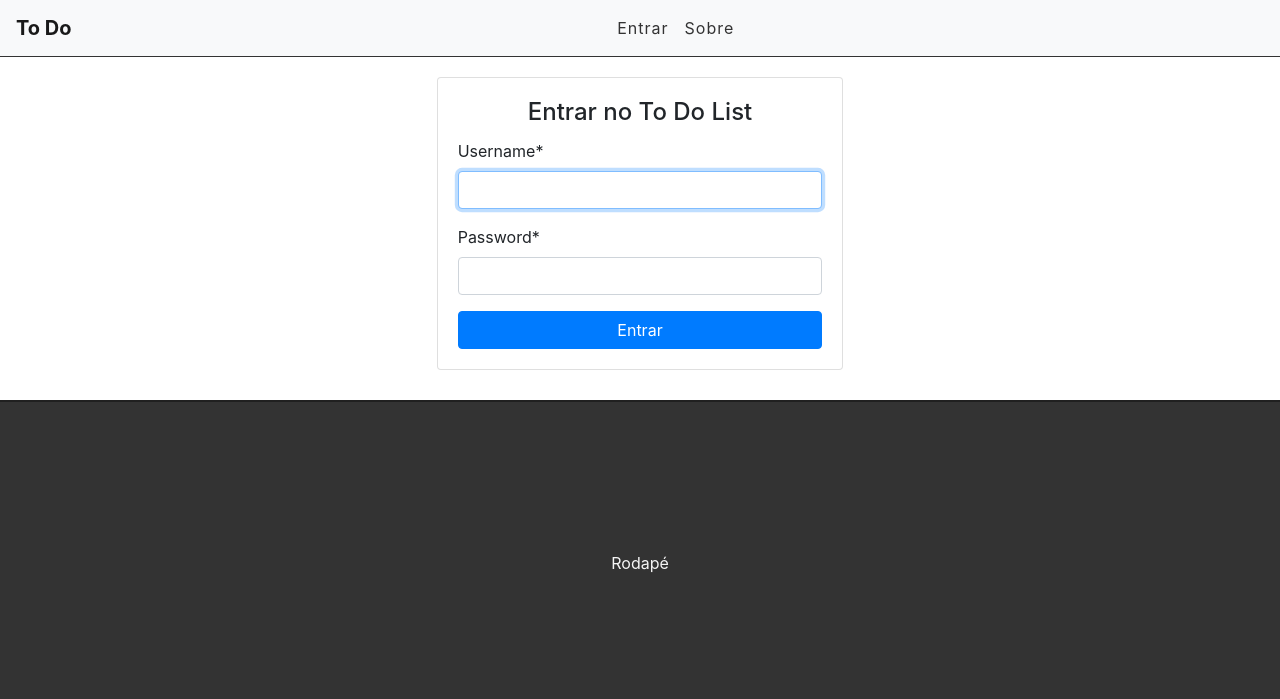
After one commit to cwta01/ToDo, a Django app: page /accounts/login/ in a window 1280 px wide. The commit adds this page. Shown: the top 699 px of the page. Run offline with Django 3.2, Linux system fonts and the light colour scheme; some libraries are stand-ins or nearby versions.

Commit message:
aula 14 e 15

```diff
--- a/todo/tasks/static/css/styles.css
+++ b/todo/tasks/static/css/styles.css
@@ -49,6 +49,7 @@
     position:absolute;
     top: 12px;
     right: 26px;
+    cursor: pointer;
 }
 
 .search-div {
@@ -131,3 +132,9 @@ ul.messages li {
     margin-left: 5px;
     margin-right: 5px;
 }
+
+/* login */
+
+.auth-card {
+    margin-bottom: 30px;
+}
--- a/todo/tasks/static/js/scripts.js
+++ b/todo/tasks/static/js/scripts.js
@@ -1,6 +1,8 @@
 $(document).ready(function() {
 
    var deleteBtn = $('.delete-btn');
+   var searchBtn = $('#search-btn');
+   var searchForm = $('#search-form');
 
    $(deleteBtn).on('click', function(e) {
 
@@ -14,4 +16,8 @@ $(document).ready(function() {
         }
    });
 
+   $(searchBtn).on('click', function(){
+       searchForm.submit();
+   });
+
 });
--- a/todo/tasks/templates/base.html
+++ b/todo/tasks/templates/base.html
@@ -21,15 +21,26 @@
 
                 <div class="collapse navbar-collapse" id="navbarSupportedContent">
                     <ul class="navbar-nav mr-auto">
+                        {% if user.is_authenticated %}
                         <li class="nav-item">
                             <a class="nav-link" href="#">Tarefas</a>
                         </li>
                         <li class="nav-item">
                             <a class="nav-link" href="#">Usuários</a>
                         </li>
+                        {% else %}
+                        <li class="nav-item">
+                                <a class="nav-link" href="/accounts/login">Entrar</a>
+                        </li>
+                        {% endif %}
                         <li class="nav-item">
                             <a class="nav-link" href="#">Sobre</a>
                         </li>
+                        {% if user.is_authenticated %}
+                        <li class="nav-item">
+                                <a class="nav-link" href="/accounts/logout">Sair</a>
+                        </li>
+                        {% endif %}
                     </ul>
                 </div>
             </nav>
--- a/todo/tasks/templates/tasks/addtask.html
+++ b/todo/tasks/templates/tasks/addtask.html
@@ -1,4 +1,5 @@
 {% extends 'base.html' %}
+{% load crispy_forms_tags %}
 
 {% block title %}Adicione uma tarefa{% endblock %}
 
@@ -7,7 +8,7 @@
     <h1>Adicione a sua nova tarefa:</h1>
     <form method="POST">
         {% csrf_token %}
-        {{form.as_p}}
+        {{ form|crispy }}
         <input type="submit" class="btn btn-success" value="Criar Tarefa">
     </form>
 </div>
--- a/todo/tasks/templates/tasks/edittask.html
+++ b/todo/tasks/templates/tasks/edittask.html
@@ -1,4 +1,5 @@
 {% extends 'base.html' %}
+{% load crispy_forms_tags %}
 
 {% block title %}Editando '{{task.title}}'{% endblock %}
 
@@ -7,7 +8,7 @@
     <h1>Editando '{{task.title}}'</h1>
     <form method="POST">
         {% csrf_token %}
-        {{form.as_p}}
+        {{ form|crispy }}
         <input type="submit" class="btn btn-success" value="Editar Tarefa">
     </form>
 </div>
--- /dev/null
+++ b/todo/templates/registration/login.html
@@ -0,0 +1,26 @@
+{% extends 'base.html' %}
+{% load crispy_forms_tags %}
+
+{% block title %}Entrar no To do List{% endblock %}
+
+{% block content %}
+<div class="row">
+    <div class="col-md-4 offset-md-4">
+        <div class="card auth-card">
+            <div class="card-body">
+                <h4 class="card-title text-center">Entrar no To Do List</h4>
+                <form method="post">
+                    {% csrf_token %}
+                    <input type="hidden" name="next" value="{{ next }}">
+
+                    {{ form|crispy }}
+                    <button type="submit" class="btn btn-primary btn-block">Entrar</button>
+                </form>
+            </div>
+
+        </div>
+
+    </div>
+</div>
+
+{% endblock %}
--- a/todo/todo/urls.py
+++ b/todo/todo/urls.py
@@ -18,5 +18,6 @@ from django.urls import path, include
 
 urlpatterns = [
     path('admin/', admin.site.urls),
-    path('', include('tasks.urls'))
+    path('', include('tasks.urls')),
+    path('accounts/', include('django.contrib.auth.urls')),
 ]
```
Also changed, not shown: todo/tasks/templates/tasks/list.html (+9 -6 lines), todo/tasks/views.py (+19 -4 lines), todo/todo/settings.py (+8 -1 lines), todo/db.sqlite3.
